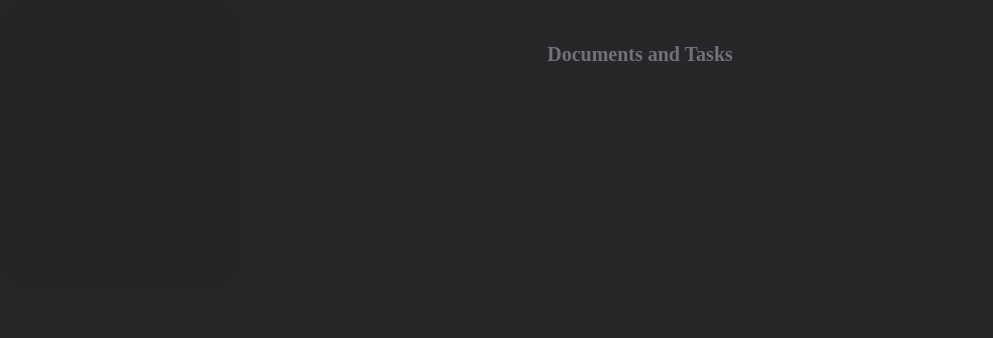
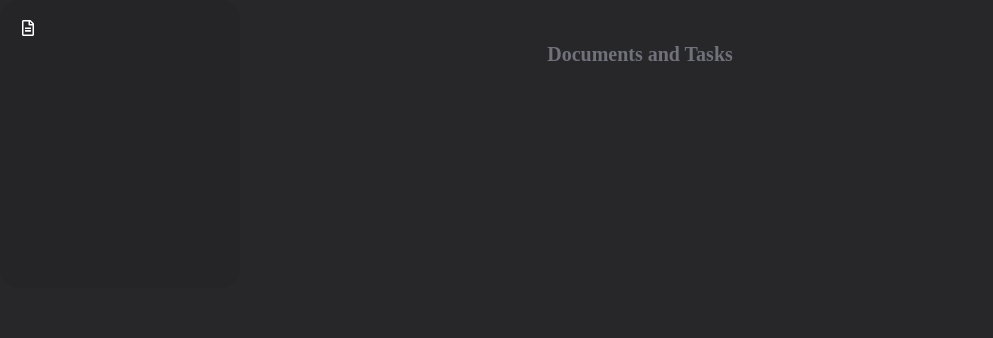
Before and after one commit to muazimmaqbool/mydocs, a React (Vite) app: page / in a window 1280 px wide. Shown: the top 338 px of the page, without its empty margins (0-993 px from the left). Built offline with nearby package versions, Linux system fonts and the light colour scheme.

Commit message:
icon added in card

```diff
--- a/src/Components/Card.jsx
+++ b/src/Components/Card.jsx
@@ -1,11 +1,12 @@
 import React from 'react'
+import { FaRegFileAlt } from "react-icons/fa";
 
 //called from Foreground.jsx
 const Card = () => {
   return (
-    <div className='w-60 h-72 bg-zinc-900/10 rounded-[20px]'>
+    <div className='w-60 h-72 bg-zinc-900/10 p-5 text-white rounded-[20px]'>
         {/* bg-zinc-900/10 in this 10 means 10% opacity */}
-
+        <FaRegFileAlt/>
     </div>
 
   )
```
